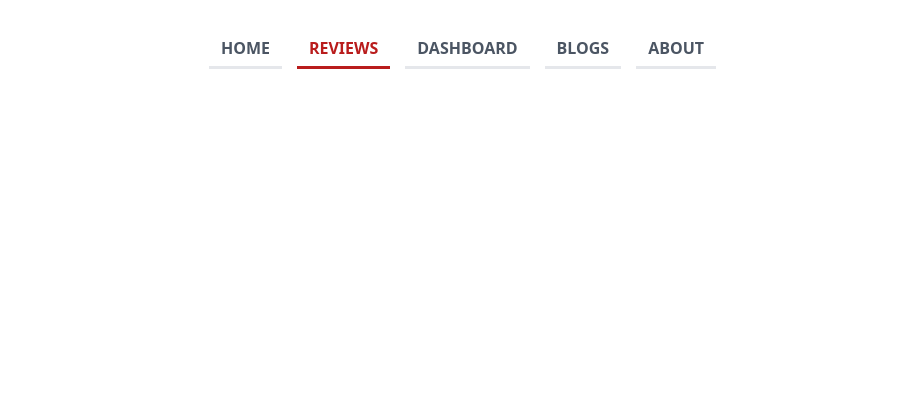
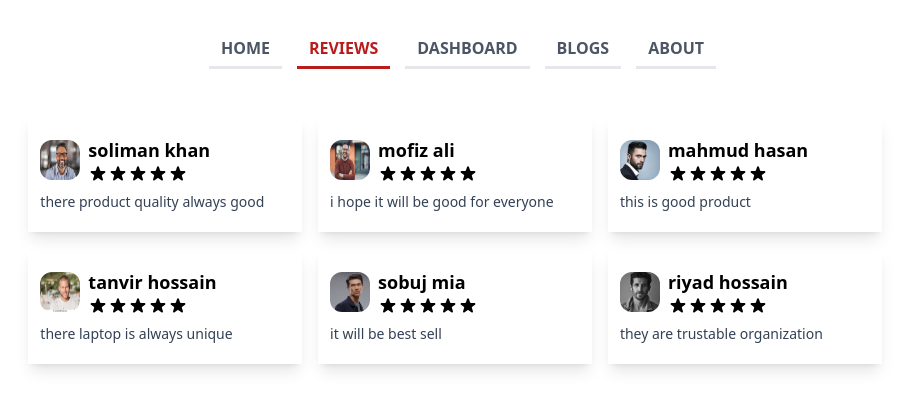
Before and after one commit to sadi-tanvir/computer-shop, a React (Create React App) app: page /reviews in a window 1280 px wide. Shown: the top 410 px of the page, without its empty margins (185-1094 px from the left). Built offline with nearby package versions, Linux system fonts and the light colour scheme.

Commit message:
Review section comleted

```diff
--- a/src/App.js
+++ b/src/App.js
@@ -2,6 +2,7 @@ import React from "react";
 import { Route, Routes } from "react-router-dom";
 import Header from "./components/Header/Header";
 import Home from "./components/Home/Home";
+import Reviews from "./components/Review/Reviews";
 
 const App = () => {
   return (
@@ -9,6 +10,7 @@ const App = () => {
       <Header />
       <Routes>
         <Route path="/" element={<Home />} />
+        <Route path="/reviews" element={<Reviews />} />
       </Routes>
     </div>
   );
--- /dev/null
+++ b/src/components/Review/Reviews.js
@@ -0,0 +1,31 @@
+import React from 'react';
+import {useReviews} from "../../hooks/useReviews"
+import ReviewCard from './ReviewCard';
+
+const Reviews = () => {
+    const [reviews, setReviews] = useReviews()
+    console.log(reviews);
+    return (
+        <>
+            <div className="w-full flex justify-center items-center">
+            <div className="w-8/12 grid grid-cols-3 gap-4 my-5">
+          {reviews.map((review, index) => (
+            <ReviewCard
+              key={index}
+              name={review.name}
+              img={review.img}
+              comment={review.comment}
+              rating_1={review.rating_1}
+              rating_2={review.rating_2}
+              rating_3={review.rating_3}
+              rating_4={review.rating_4}
+              rating_5={review.rating_5}
+            />
+          ))}
+        </div>
+            </div>
+        </>
+    );
+};
+
+export default Reviews;
--- a/src/components/re-usable-components/Star.js
+++ b/src/components/re-usable-components/Star.js
@@ -4,8 +4,8 @@ const Star = ({className}) => {
   return (
     <>
       <svg
+        className={`h-5 w-5 ${className}`}
         xmlns="http://www.w3.org/2000/svg"
-        className={`h-5 w-5 ${className}`}
         viewBox="0 0 20 20"
         fill="currentColor"
       >
```
